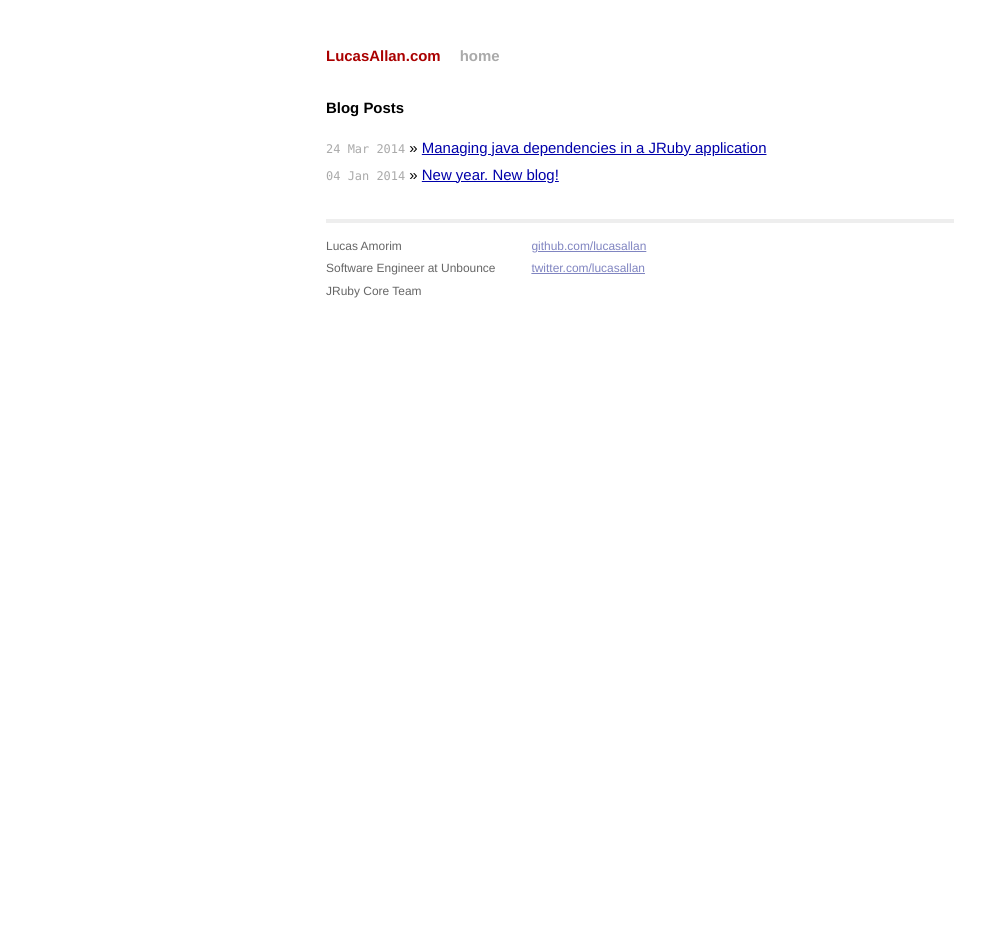
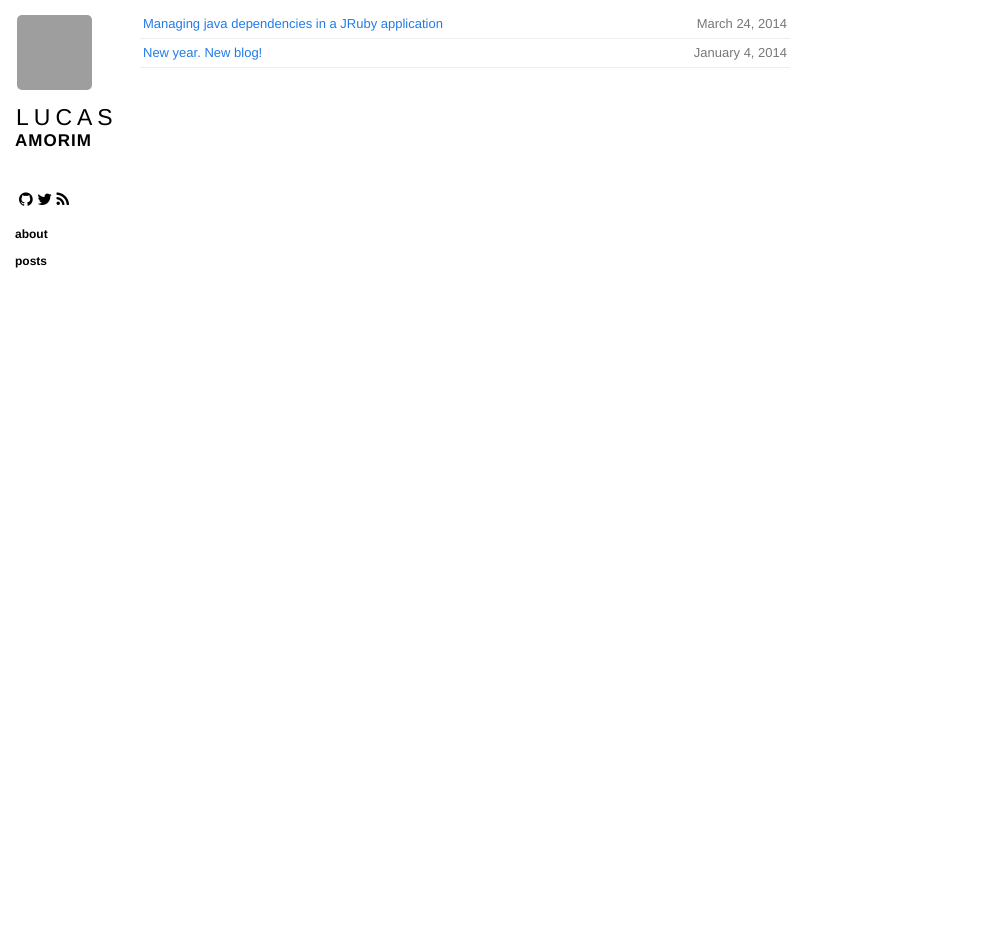
Before and after one commit to lucasallan/sh286.github.io, a Jekyll site: the page built from index.html, in a window 1280 px wide. Shown: the whole page, without its empty margins (0-1002 px from the left). Built offline with Jekyll 4.4.1, drawn with Linux system fonts in a browser that asks for light colours; nearby versions of some CDN libraries; Markdown is read by kramdown in place of the engine named in the settings; after the commit the page ends 900 px from its top, so only the background shows below that; grey boxes are pictures that could not be loaded.

Commit message:
New layout

```diff
--- a/_config.yml
+++ b/_config.yml
@@ -66,3 +66,10 @@ kramdown:
 
 redcloth:
   hard_breaks: true
+
+name: Lucas Allan Amorim
+url: http://www.lucasallan.com
+description: Lucas Allan Blog
+twitter: lucasallan
+github: lucasallan
+gravatar_url: http://www.gravatar.com/avatar/ad4185612942e1d6941f3a6a531b0d0a.png
--- a/_layouts/default.html
+++ /dev/null
@@ -1,44 +0,0 @@
-<!DOCTYPE html>
-<html>
-    <head>
-        <meta charset="utf-8">
-        <meta http-equiv="X-UA-Compatible" content="IE=edge,chrome=1">
-        <title>{{ page.title }}</title>
-        <meta name="viewport" content="width=device-width">
-
-        <!-- syntax highlighting CSS -->
-        <link rel="stylesheet" href="/css/syntax.css">
-
-        <!-- Custom CSS -->
-        <link rel="stylesheet" href="/css/main.css">
-
-    </head>
-    <body>
-
-        <div class="site">
-          <div class="header">
-            <h1 class="title"><a href="/">{{ site.name }}</a></h1>
-            <a class="extra" href="/">home</a>
-          </div>
-
-          {{ content }}
-
-          <div class="footer">
-            <div class="contact">
-              <p>
-                Lucas Amorim<br />
-                Software Engineer at Unbounce<br />
-                JRuby Core Team<br />
-              </p>
-            </div>
-            <div class="contact">
-              <p>
-                <a href="https://github.com/lucasallan">github.com/lucasallan</a><br />
-                <a href="https://twitter.com/lucasallan">twitter.com/lucasallan</a><br />
-              </p>
-            </div>
-          </div>
-        </div>
-
-    </body>
-</html>
--- /dev/null
+++ b/_layouts/layout.html
@@ -0,0 +1,60 @@
+<!DOCTYPE html>
+<html xmlns="http://www.w3.org/1999/xhtml" xml:lang="en" lang="en-us">
+<head>
+  <meta charset="utf-8">
+  <title>
+    {% if page.title %}
+      {{ page.title }} &ndash;
+    {% endif %}
+    {{ site.name }}
+  </title>
+
+  <meta name="author" content="{{ site.name }}" />
+  <meta name="description" content="{{ site.description }}" />
+  <meta name="viewport" content="width=device-width, initial-scale=1, maximum-scale=1">
+
+  <link rel="alternate" type="application/rss+xml" href="/atom.xml" />
+
+  <link href="//netdna.bootstrapcdn.com/font-awesome/4.0.3/css/font-awesome.css" rel="stylesheet" />
+  <link rel="stylesheet" href="/css/base.css" type="text/css" media="screen, projection" />
+  <link rel="stylesheet" href="/css/pygments.css" type="text/css" />
+  <link media="only screen and (max-device-width: 480px)" href="/css/mobile.css" type="text/css" rel="stylesheet" />
+  <link media="only screen and (device-width: 768px)" href="/css/mobile.css" type="text/css" rel="stylesheet" />
+  <link href='http://fonts.googleapis.com/css?family=Yanone+Kaffeesatz' rel='stylesheet' type='text/css'>
+  <link rel="apple-touch-icon" href="/apple-touch-icon.png" />
+
+  <script type="text/javascript" src="http://ajax.googleapis.com/ajax/libs/jquery/1.8.3/jquery.min.js"></script>
+  <script type="text/javascript" src="/js/application.js"></script>
+</head>
+
+<body>
+  <section class="sidebar">
+    <a href="/">
+      <img src="{{ site.gravatar_url }}?s=150" height="75" width="75" class="avatar" />
+    </a>
+
+    <section class="name">
+      <a href="/">
+        <span id="fname">{{ site.name|split:' '|first }}</span>
+        <span id="lname">{{ site.name|split:' '|last }}</span>
+      </a>
+    </section>
+
+    <section class="meta">
+      <a href="https://github.com/{{ site.github.owner_name }}" target="_blank"><i class="fa fa-github"></i></a>
+      <a href="https://twitter.com/{{ site.twitter }}" target="_blank"><i class="fa fa-twitter"></i></a>
+      <a href="/atom.xml"><i class="fa fa-rss"></i></a>
+    </section>
+
+    <section class="sections">
+      <ul>
+        <li><a href="/about.html">about</a></li>
+        <li><a href="/">posts</a></li>
+      </ul>
+    </section>
+  </section>
+
+  {{ content }}
+</body>
+
+</html>
--- /dev/null
+++ b/css/base.css
@@ -0,0 +1,205 @@
+@charset "UTF-8";
+body {
+  font-family: "Palatino Linotype", "Book Antiqua", Palatino, serif;
+  margin: 0;
+  -webkit-font-smoothing: antialiased; }
+
+a {
+  color: #227ce8; }
+
+.sidebar {
+  position: fixed;
+  left: 15px;
+  top: 15px;
+  width: 80px;
+  font-family: Helvetica, sans-serif; }
+  .sidebar a {
+    text-decoration: none; }
+  .sidebar img {
+    padding: 0 3px;
+    border: 0; }
+  .sidebar .avatar {
+    padding: 0;
+    margin-left: 2px;
+    border-radius: 5px; }
+  .sidebar .name {
+    text-transform: uppercase;
+    margin: 10px 0 40px 0; }
+    .sidebar .name #fname {
+      padding-left: 1px;
+      font-size: 23px;
+      letter-spacing: 5px;
+      color: black; }
+    .sidebar .name #lname {
+      font-size: 17px;
+      font-weight: bold;
+      letter-spacing: 1px;
+      color: black; }
+  .sidebar .meta a {
+    margin-left: 0px;
+    color: black; }
+    .sidebar .meta a:hover {
+      color: #227ce8; }
+  .sidebar .meta {
+    margin-left: 4px; }
+  .sidebar .meta .icon {
+    margin-right: 6px; }
+  .sidebar .sections {
+    margin: 15px 0 0 0; }
+    .sidebar .sections a {
+      padding: 3px 0;
+      color: black;
+      font-weight: bold;
+      font-size: 12px;
+      display: block; }
+      .sidebar .sections a:hover {
+        color: #227ce8; }
+    .sidebar .sections ul {
+      margin: 0;
+      padding: 0; }
+    .sidebar .sections li {
+      list-style: none;
+      margin-bottom: 7px; }
+
+.content {
+  max-width: 650px;
+  margin-left: 140px;
+  margin-right: 20px;
+  margin-bottom: 50px; }
+  .content h1 {
+    color: #333;
+    font-family: "Yanone Kaffeesatz", Helvetica, sans-serif;
+    font-weight: 400; }
+  .content h1 a {
+    color: #111;
+    text-decoration: none; }
+  .content h2 {
+    color: #333;
+    font-family: "Yanone Kaffeesatz", Helvetica, sans-serif;
+    font-weight: 400; }
+  .content h2 a {
+    color: #111;
+    text-decoration: none; }
+  .content h3 {
+    color: #333;
+    font-family: "Yanone Kaffeesatz", Helvetica, sans-serif;
+    font-weight: 400; }
+  .content h3 a {
+    color: #111;
+    text-decoration: none; }
+  .content h4 {
+    color: #333;
+    font-family: "Yanone Kaffeesatz", Helvetica, sans-serif;
+    font-weight: 400; }
+  .content h4 a {
+    color: #111;
+    text-decoration: none; }
+  .content h1 {
+    font-size: 36px;
+    margin: 18px 0 5px 0; }
+  .content h2 {
+    font-size: 30px;
+    margin-bottom: 15px; }
+  .content h3 {
+    color: #777;
+    font-size: 25px;
+    padding-bottom: 5px;
+    margin-bottom: 10px; }
+  .content p {
+    font-size: 16px;
+    margin-top: 0;
+    margin-bottom: 1.2em;
+    line-height: 1.7em; }
+    .content p code {
+      font-size: 12px;
+      background-color: #eeeeee;
+      border: 1px solid #777777;
+      border-radius: 3px;
+      padding: 2px 3px; }
+  .content img {
+    padding: 3px;
+    border: 1px solid #eeeeee;
+    max-width: 100%; }
+  .content hr {
+    border: 0;
+    height: 6px;
+    background-image: url("/images/hr.png");
+    background-repeat: repeat-x;
+    margin: 2em 3em; }
+  .content li {
+    margin-bottom: 10px;
+    line-height: 1.4em; }
+  .content blockquote {
+    font-style: italic;
+    font-size: 14px;
+    padding: .25em 1em;
+    margin: 1em 1em 0 1em;
+    color: #444; }
+    .content blockquote cite:before {
+      content: '— '; }
+    .content blockquote cite {
+      display: block;
+      margin-top: .5em;
+      text-align: right;
+      color: #111;
+      font-style: normal; }
+  .content .byline {
+    margin-bottom: 17px;
+    font-family: "Yanone Kaffeesatz", Helvetica, sans-serif;
+    padding-left: 0px;
+    font-size: 17px;
+    color: #777; }
+  .content .aside {
+    background-color: #eeeeee;
+    padding: 14px;
+    font-size: 14px;
+    margin: 5px 0 15px 0;
+    font-family: Helvetica, sans-serif;
+    line-height: 1.6em; }
+  .content .listing {
+    margin: 10px 0 0 0;
+    padding: 0;
+    font-family: Helvetica, sans-serif; }
+    .content .listing ul {
+      margin: 0;
+      padding: 0; }
+    .content .listing li {
+      font-size: 13px;
+      list-style: none;
+      padding: 5px 3px;
+      margin: 0;
+      color: #777777;
+      border-bottom: 1px solid #eee; }
+    .content .listing li span {
+      float: right; }
+    .content .listing a {
+      text-decoration: none; }
+      .content .listing a:hover {
+        text-decoration: underline; }
+  .content .meta {
+    margin: 30px 0;
+    padding: 10px 0;
+    font-family: Helvetica, sans-serif; }
+    .content .meta p {
+      line-height: 1.4;
+      font-size: 14px;
+      margin-top: 0px; }
+    .content .meta img {
+      position: relative;
+      float: left;
+      margin-top: 0px;
+      margin-right: 10px;
+      margin-left: -60px;
+      border-radius: 4px; }
+    .content .meta iframe {
+      padding-left: 5px; }
+  .content .talk-design .color div {
+    float: left;
+    margin-right: 10px;
+    padding: 5px 15px;
+    border: 1px solid #000;
+    font-family: Helvetica, sans-serif;
+    font-size: 12px;
+    font-weight: bold; }
+  .content .talk-design .color .white {
+    color: #fff; }
--- a/css/main.css
+++ /dev/null
@@ -1,160 +0,0 @@
-/*****************************************************************************/
-/*
-/* Common
-/*
-/*****************************************************************************/
-
-/* Global Reset */
-* {
-  margin: 0;
-  padding: 0;
-}
-
-html, body { height: 100%; }
-
-body {
-  background-color: #FFF;
-  font: 13.34px Helvetica, Arial, sans-serif;
-  font-size: small;
-  text-align: center;
-}
-
-h1, h2, h3, h4, h5, h6 {
-  font-size: 100%; }
-
-h1 { margin-bottom: 1em; }
-p { margin: 1em 0; }
-
-a         { color: #00a; }
-a:hover   { color: #000; }
-a:visited { color: #a0a; }
-
-/*****************************************************************************/
-/*
-/* Home
-/*
-/*****************************************************************************/
-.posts {
-  list-style-type: none;
-  margin-bottom: 2em;
-}
-
-.posts li {
-  line-height: 1.75em;
-}
-
-.posts span {
-  color: #aaa;
-  font-family: Monaco, "Courier New", monospace;
-  font-size: 80%;
-}
-
-/*****************************************************************************/
-/*
-/* Site
-/*
-/*****************************************************************************/
-
-.site {
-  font-size: 115%;
-  text-align: justify;
-  width: 42em;
-  margin: 3em auto 2em;
-  line-height: 1.5em;
-}
-
-.header a {
-  font-weight: bold;
-  text-decoration: none;
-}
-
-.title {
-  display: inline-block;
-  margin-bottom: 2em;
-}
-
-.title a {
-  color: #a00;
-}
-
-.title a:hover {
-  color: #000;
-}
-
-.header a.extra {
-  color: #aaa;
-  margin-left: 1em;
-}
-
-.header a.extra:hover {
-  color: #000;
-}
-
-.meta {
-  color: #aaa;
-}
-
-.footer {
-  font-size: 80%;
-  color: #666;
-  border-top: 4px solid #eee;
-  margin-top: 2em;
-  overflow: hidden;
-}
-
-.footer .contact {
-  float: left;
-  margin-right: 3em;
-}
-
-.footer .contact a {
-  color: #8085C1;
-}
-
-.footer .rss {
-  margin-top: 1.1em;
-  margin-right: -.2em;
-  float: right;
-}
-
-.footer .rss img {
-  border: 0;
-}
-
-/*****************************************************************************/
-/*
-/* Posts
-/*
-/*****************************************************************************/
-
-/* standard */
-.post pre {
-  border: 1px solid #ddd;
-  background-color: #eef;
-  padding: 0 .4em;
-}
-
-.post ul, .post ol {
-  margin-left: 1.35em;
-}
-
-.post code {
-  border: 1px solid #ddd;
-  background-color: #eef;
-  padding: 0 .2em;
-}
-
-.post pre code {
-  border: none;
-}
-
-/* terminal */
-.post pre.terminal {
-  border: 1px solid #000;
-  background-color: #333;
-  color: #FFF;
-}
-
-.post pre.terminal code {
-  background-color: #333;
-}
--- /dev/null
+++ b/css/mobile.css
@@ -0,0 +1,30 @@
+.sidebar {
+  position: inherit;
+  width: inherit;
+  margin: 0;
+  padding: 25px; }
+  .sidebar img {
+    display: none; }
+  .sidebar .name {
+    display: inline; }
+    .sidebar .name #fname, .sidebar .name #lname {
+      font-size: 25px; }
+  .sidebar .meta {
+    display: none; }
+  .sidebar ul {
+    padding: 25px; }
+  .sidebar li {
+    display: inline; }
+  .sidebar .sections {
+    margin: 0; }
+    .sidebar .sections a {
+      font-size: 16px;
+      margin: 0 20px 0 0;
+      padding: 5px 10px; }
+
+.content {
+  margin: 0;
+  padding: 5px 25px;
+  width: inherit; }
+  .content h1 {
+    margin: 0 0 5px 0; }
--- /dev/null
+++ b/css/pygments.css
@@ -0,0 +1,77 @@
+.highlight {
+  margin: 0;
+  background-color: #eee;
+  font-size: 12px;
+  padding: 0px 15px;
+  -webkit-border-radius: 10px;
+  -moz-border-radius: 10px;
+  overflow: hidden;
+  text-shadow: none;
+  color: #111;
+}
+.hightlight code{
+  float: left;
+}
+.highlight:hover {
+  overflow: auto;
+}
+.highlight .hll { background-color: #ffffcc }
+.highlight .c { color: #888888 } /* Comment */
+.highlight .err { color: #a61717; background-color: #e3d2d2 } /* Error */
+.highlight .k { color: #008800; font-weight: bold } /* Keyword */
+.highlight .cm { color: #888888 } /* Comment.Multiline */
+.highlight .cp { color: #cc0000; font-weight: bold } /* Comment.Preproc */
+.highlight .c1 { color: #888888 } /* Comment.Single */
+.highlight .cs { color: #cc0000; font-weight: bold; background-color: #fff0f0 } /* Comment.Special */
+.highlight .gd { color: #000000; background-color: #ffdddd } /* Generic.Deleted */
+.highlight .ge { font-style: italic } /* Generic.Emph */
+.highlight .gr { color: #aa0000 } /* Generic.Error */
+.highlight .gh { color: #303030 } /* Generic.Heading */
+.highlight .gi { color: #000000; background-color: #ddffdd } /* Generic.Inserted */
+.highlight .go { color: #888888 } /* Generic.Output */
+.highlight .gp { color: #555555 } /* Generic.Prompt */
+.highlight .gs { font-weight: bold } /* Generic.Strong */
+.highlight .gu { color: #606060 } /* Generic.Subheading */
+.highlight .gt { color: #aa0000 } /* Generic.Traceback */
+.highlight .kc { color: #008800; font-weight: bold } /* Keyword.Constant */
+.highlight .kd { color: #008800; font-weight: bold } /* Keyword.Declaration */
+.highlight .kn { color: #008800; font-weight: bold } /* Keyword.Namespace */
+.highlight .kp { color: #008800 } /* Keyword.Pseudo */
+.highlight .kr { color: #008800; font-weight: bold } /* Keyword.Reserved */
+.highlight .kt { color: #888888; font-weight: bold } /* Keyword.Type */
+.highlight .m { color: #0000DD; font-weight: bold } /* Literal.Number */
+.highlight .s { color: #dd2200; background-color: #fff0f0 } /* Literal.String */
+.highlight .na { color: #336699 } /* Name.Attribute */
+.highlight .nb { color: #003388 } /* Name.Builtin */
+.highlight .nc { color: #bb0066; font-weight: bold } /* Name.Class */
+.highlight .no { color: #003366; font-weight: bold } /* Name.Constant */
+.highlight .nd { color: #555555 } /* Name.Decorator */
+.highlight .ne { color: #bb0066; font-weight: bold } /* Name.Exception */
+.highlight .nf { color: #0066bb; font-weight: bold } /* Name.Function */
+.highlight .nl { color: #336699; font-style: italic } /* Name.Label */
+.highlight .nn { color: #bb0066; font-weight: bold } /* Name.Namespace */
+.highlight .py { color: #336699; font-weight: bold } /* Name.Property */
+.highlight .nt { color: #bb0066; font-weight: bold } /* Name.Tag */
+.highlight .nv { color: #336699 } /* Name.Variable */
+.highlight .ow { color: #008800 } /* Operator.Word */
+.highlight .w { color: #bbbbbb } /* Text.Whitespace */
+.highlight .mf { color: #0000DD; font-weight: bold } /* Literal.Number.Float */
+.highlight .mh { color: #0000DD; font-weight: bold } /* Literal.Number.Hex */
+.highlight .mi { color: #0000DD; font-weight: bold } /* Literal.Number.Integer */
+.highlight .mo { color: #0000DD; font-weight: bold } /* Literal.Number.Oct */
+.highlight .sb { color: #dd2200; background-color: #fff0f0 } /* Literal.String.Backtick */
+.highlight .sc { color: #dd2200; background-color: #fff0f0 } /* Literal.String.Char */
+.highlight .sd { color: #dd2200; background-color: #fff0f0 } /* Literal.String.Doc */
+.highlight .s2 { color: #dd2200; background-color: #fff0f0 } /* Literal.String.Double */
+.highlight .se { color: #0044dd; background-color: #fff0f0 } /* Literal.String.Escape */
+.highlight .sh { color: #dd2200; background-color: #fff0f0 } /* Literal.String.Heredoc */
+.highlight .si { color: #3333bb; background-color: #fff0f0 } /* Literal.String.Interpol */
+.highlight .sx { color: #22bb22; background-color: #f0fff0 } /* Literal.String.Other */
+.highlight .sr { color: #008800; background-color: #fff0ff } /* Literal.String.Regex */
+.highlight .s1 { color: #dd2200; background-color: #fff0f0 } /* Literal.String.Single */
+.highlight .ss { color: #aa6600; background-color: #fff0f0 } /* Literal.String.Symbol */
+.highlight .bp { color: #003388 } /* Name.Builtin.Pseudo */
+.highlight .vc { color: #336699 } /* Name.Variable.Class */
+.highlight .vg { color: #dd7700 } /* Name.Variable.Global */
+.highlight .vi { color: #3333bb } /* Name.Variable.Instance */
+.highlight .il { color: #0000DD; font-weight: bold } /* Literal.Number.Integer.Long */
--- a/css/syntax.css
+++ /dev/null
@@ -1,60 +0,0 @@
-.highlight  { background: #ffffff; }
-.highlight .c { color: #999988; font-style: italic } /* Comment */
-.highlight .err { color: #a61717; background-color: #e3d2d2 } /* Error */
-.highlight .k { font-weight: bold } /* Keyword */
-.highlight .o { font-weight: bold } /* Operator */
-.highlight .cm { color: #999988; font-style: italic } /* Comment.Multiline */
-.highlight .cp { color: #999999; font-weight: bold } /* Comment.Preproc */
-.highlight .c1 { color: #999988; font-style: italic } /* Comment.Single */
-.highlight .cs { color: #999999; font-weight: bold; font-style: italic } /* Comment.Special */
-.highlight .gd { color: #000000; background-color: #ffdddd } /* Generic.Deleted */
-.highlight .gd .x { color: #000000; background-color: #ffaaaa } /* Generic.Deleted.Specific */
-.highlight .ge { font-style: italic } /* Generic.Emph */
-.highlight .gr { color: #aa0000 } /* Generic.Error */
-.highlight .gh { color: #999999 } /* Generic.Heading */
-.highlight .gi { color: #000000; background-color: #ddffdd } /* Generic.Inserted */
-.highlight .gi .x { color: #000000; background-color: #aaffaa } /* Generic.Inserted.Specific */
-.highlight .go { color: #888888 } /* Generic.Output */
-.highlight .gp { color: #555555 } /* Generic.Prompt */
-.highlight .gs { font-weight: bold } /* Generic.Strong */
-.highlight .gu { color: #aaaaaa } /* Generic.Subheading */
-.highlight .gt { color: #aa0000 } /* Generic.Traceback */
-.highlight .kc { font-weight: bold } /* Keyword.Constant */
-.highlight .kd { font-weight: bold } /* Keyword.Declaration */
-.highlight .kp { font-weight: bold } /* Keyword.Pseudo */
-.highlight .kr { font-weight: bold } /* Keyword.Reserved */
-.highlight .kt { color: #445588; font-weight: bold } /* Keyword.Type */
-.highlight .m { color: #009999 } /* Literal.Number */
-.highlight .s { color: #d14 } /* Literal.String */
-.highlight .na { color: #008080 } /* Name.Attribute */
-.highlight .nb { color: #0086B3 } /* Name.Builtin */
-.highlight .nc { color: #445588; font-weight: bold } /* Name.Class */
-.highlight .no { color: #008080 } /* Name.Constant */
-.highlight .ni { color: #800080 } /* Name.Entity */
-.highlight .ne { color: #990000; font-weight: bold } /* Name.Exception */
-.highlight .nf { color: #990000; font-weight: bold } /* Name.Function */
-.highlight .nn { color: #555555 } /* Name.Namespace */
-.highlight .nt { color: #000080 } /* Name.Tag */
-.highlight .nv { color: #008080 } /* Name.Variable */
-.highlight .ow { font-weight: bold } /* Operator.Word */
-.highlight .w { color: #bbbbbb } /* Text.Whitespace */
-.highlight .mf { color: #009999 } /* Literal.Number.Float */
-.highlight .mh { color: #009999 } /* Literal.Number.Hex */
-.highlight .mi { color: #009999 } /* Literal.Number.Integer */
-.highlight .mo { color: #009999 } /* Literal.Number.Oct */
-.highlight .sb { color: #d14 } /* Literal.String.Backtick */
-.highlight .sc { color: #d14 } /* Literal.String.Char */
-.highlight .sd { color: #d14 } /* Literal.String.Doc */
-.highlight .s2 { color: #d14 } /* Literal.String.Double */
-.highlight .se { color: #d14 } /* Literal.String.Escape */
-.highlight .sh { color: #d14 } /* Literal.String.Heredoc */
-.highlight .si { color: #d14 } /* Literal.String.Interpol */
-.highlight .sx { color: #d14 } /* Literal.String.Other */
-.highlight .sr { color: #009926 } /* Literal.String.Regex */
-.highlight .s1 { color: #d14 } /* Literal.String.Single */
-.highlight .ss { color: #990073 } /* Literal.String.Symbol */
-.highlight .bp { color: #999999 } /* Name.Builtin.Pseudo */
-.highlight .vc { color: #008080 } /* Name.Variable.Class */
-.highlight .vg { color: #008080 } /* Name.Variable.Global */
-.highlight .vi { color: #008080 } /* Name.Variable.Instance */
-.highlight .il { color: #009999 } /* Literal.Number.Integer.Long */
--- a/index.html
+++ b/index.html
@@ -1,13 +1,16 @@
 ---
-layout: default
-title: LucasAllan.com
+layout: layout
+title: "Posts"
 ---
 
-<div id="home">
-  <h1>Blog Posts</h1>
-  <ul class="posts">
+<section class="content">
+  <ul class="listing">
     {% for post in site.posts %}
-      <li><span>{{ post.date | date_to_string }}</span> &raquo; <a href="{{ post.url }}">{{ post.title }}</a></li>
+      {% unless post.draft %}
+      <li>
+        <span>{{ post.date | date: "%B %e, %Y" }}</span> <a href="{{ post.url }}">{{ post.title }}</a>
+      </li>
+      {% endunless %}
     {% endfor %}
   </ul>
-</div>
+</section>
--- /dev/null
+++ b/js/application.js
@@ -0,0 +1 @@
+// Your JavaScript
```
Also changed, not shown: _layouts/post.html (+23 -6 lines), about.html (added, +11 -0 lines), images/hr.png (added).
